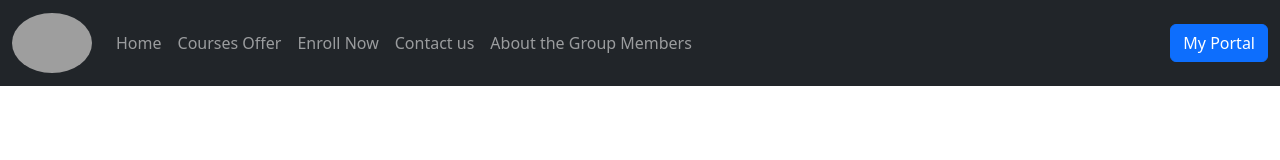
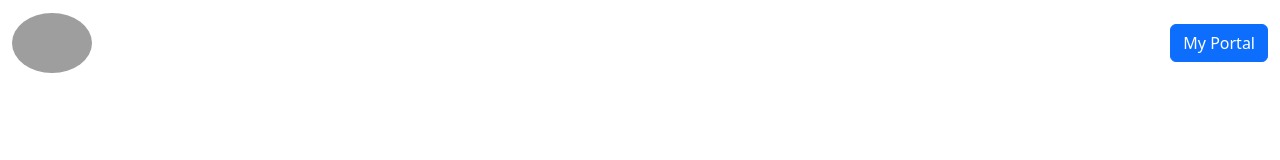
Before and after one commit to FabriceSerapio/FV_ICT9S_Q2Project_Group7, a plain HTML site: page index.html in a window 1280 px wide. Drawn offline with nearby package versions, Linux system fonts and the light colour scheme; grey boxes are pictures that could not be loaded.

Commit message:
Update index.html

```diff
--- a/index.html
+++ b/index.html
@@ -17,7 +17,7 @@
 
             FABRICE SERAPIO: Body sections (paragraphs, headings, lists, etc.)
     -->
-  <nav class="navbar navbar-expand-lg navbar-dark bg-dark">
+  <nav id="topnav" class="navbar navbar-expand-lg navbar-dark">
   <div class="container-fluid">
       <a class="navbar-brand" href="#"><img src="https://encrypted-tbn0.gstatic.com/images?q=tbn:ANd9GcSffsm2n4xf-Ake_7FjbIElN4zOydP5HGxF899j-8bZJQ&s=10" alt="OB_logo" class="img-fluid rounded-circle" style="height: 60px;"></a>
     <button class="navbar-toggler" type="button" data-bs-toggle="collapse" data-bs-target="#mynavbar">
```
